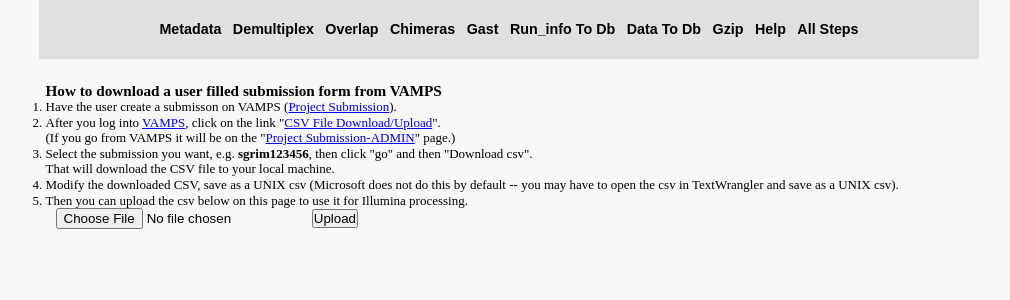
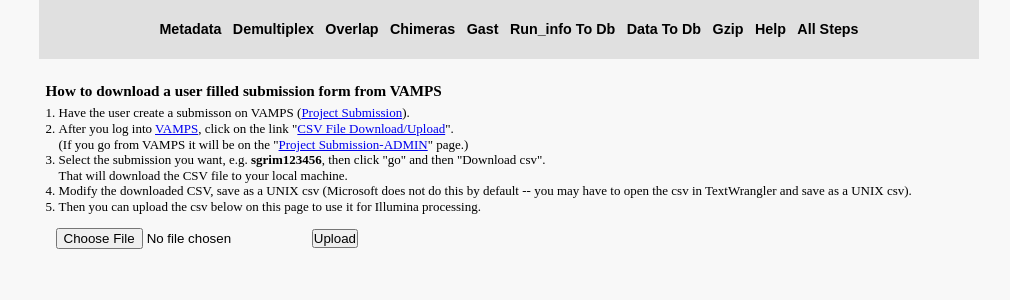
Before and after one commit to MBL-Woods-Hole/django_sites, a Django app: page /submission/ in a window 1280 px wide. Shown: the top 300 px of the page, without its empty margins (131-1141 px from the left). Run offline with Django 3.2, Linux system fonts and the light colour scheme; parts of the project's set-up code (start-up, migrations or seed data) failed here and were passed over.

Commit message:
removed previous tries

```diff
--- a/mysite/submission/selenium_tests/metadata_upload_good_csv.html
+++ b/mysite/submission/selenium_tests/metadata_upload_good_csv.html
@@ -35,11 +35,6 @@
 <tr>
 	<td>open</td>
 	<td>/submission/</td>
-	<td></td>
-</tr>
-<tr>
-	<td>open</td>
-	<td>/submission/upload_metadata_file/</td>
 	<td></td>
 </tr>
 <tr>
--- a/mysite/submission/static/submission/subm_style.css
+++ b/mysite/submission/static/submission/subm_style.css
@@ -221,7 +221,7 @@ ol.help_list li
 
 #run_form {
   align: center;
-	margin-bottom: 2em;
+  margin-bottom: 2em;
 
 }
 
@@ -232,3 +232,12 @@ ol.help_list li
 .normal_table th, .normal_table td {
     text-align: left;
 }
+
+#file_upload_form {
+    padding-top: 1em;
+}
+
+.how_to ol {
+    padding-top: .5em;
+    padding-left: 1em;
+}
--- a/mysite/submission/templates/submission/upload_metadata.html
+++ b/mysite/submission/templates/submission/upload_metadata.html
@@ -56,7 +56,7 @@
     {% endif %}
 
 
-    <div class="grid_12">
+    <div class="grid_12" id="file_upload_form">
       <form action="" method="POST" enctype="multipart/form-data">{% csrf_token %}
 
           <input type="file" name="csv_file" />
--- a/mysite/submission/urls.py
+++ b/mysite/submission/urls.py
@@ -8,8 +8,8 @@ urlpatterns = [
     # ex: /submission/
     url(r'^$', views.upload_metadata, name='upload_metadata'),
     url(r'^upload_metadata/$', views.upload_metadata, name='upload_metadata'),
-    url(r'^upload_metadata_file/$', views.upload_metadata_file, name='upload_metadata_file'),
-    url(r'^run_info_csv/$', views.run_info_csv, name='run_info_csv'),
+    # url(r'^upload_metadata_file/$', views.upload_metadata_file, name='upload_metadata_file'),
+    # url(r'^run_info_csv/$', views.run_info_csv, name='run_info_csv'),
     # url(r'^upload_metadata/$', views.upload_metadata, name='upload_metadata'),
     url(r'^demultiplex/$', views.demultiplex, name='demultiplex'),
     url(r'^overlap/$', views.overlap, name='overlap'),
--- a/mysite/submission/views.py
+++ b/mysite/submission/views.py
@@ -68,7 +68,7 @@ def upload_metadata(request):
 
         return render_to_response('submission/upload_metadata.html', context, context_instance=RequestContext(request))
 
-def upload_metadata_file(request):
+# def upload_metadata_file(request):
     error_message = ""
     if request.method == 'POST' and request.FILES:
         csv_file = request.FILES['csv_file']
@@ -103,7 +103,7 @@ def upload_metadata_file(request):
 
     # return render(request, 'submission/upload_metadata_file.html')
 
-def run_info_csv(request):
+# def run_info_csv(request):
     print "request.GET = "
     print request.GET
 
@@ -129,12 +129,12 @@ def run_info_csv(request):
 
 # =======
 
-def file_upload_post(request):
+# def file_upload_post(request):
     print "file_upload_post method"
     form = CsvRunInfoUploadForm(request.POST, request.FILES)
     return form
 
-def csv_run_info_post(request):
+# def csv_run_info_post(request):
     print "csv_run_info_post method"
     print "2) request.method == 'POST', request.POST:"
     print request.POST
@@ -158,7 +158,7 @@ def csv_run_info_post(request):
     # m.import_from_file(my_file)
 
 
-def first_call():
+# def first_call():
     print "first_call"
     error_message = ""
     print "IN views.upload_metadata first_call"
@@ -166,7 +166,7 @@ def first_call():
     # FileUploadForm(prefix='file_upload')
     return form
 
-def upload_metadata_all(request):
+# def upload_metadata_all(request):
     error_message = ""
     if request.method == 'POST':
         print "1) request.method == 'POST', request.POST:"
```
